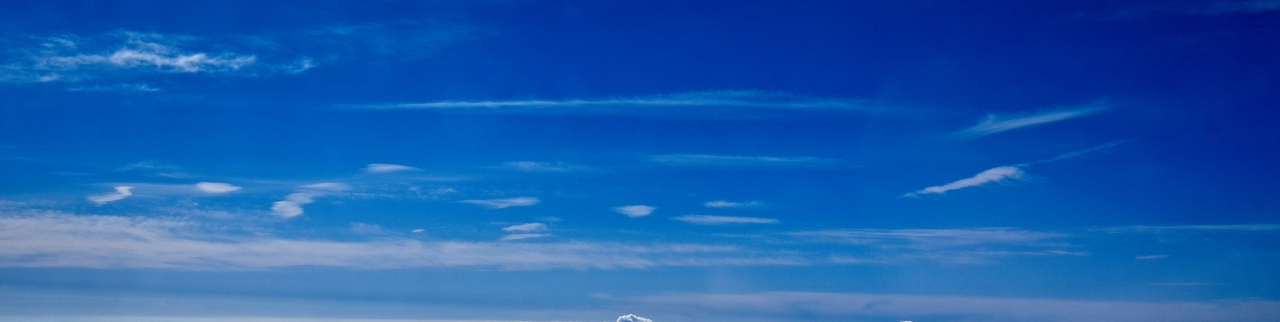
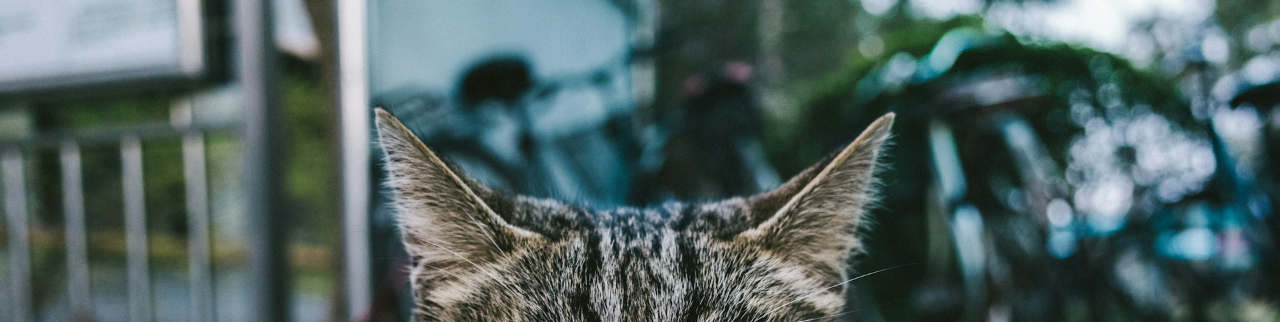
Before and after one commit to leahk92/TodaysTodo, a plain HTML site: page index.html in a window 1280 px wide. Shown: the top 322 px of the page. Drawn offline with Linux system fonts and the light colour scheme; a web font is replaced by a local one.

Commit message:
style.css

```diff
--- a/css/style.css
+++ b/css/style.css
@@ -21,7 +21,7 @@ html, body {
     height: 100%;
 }
 body {
-    background-image: url("../img/sky1.jpg");
+    background-image: url("../img/cat6.jpg");
     background-size: cover;
     background-repeat: no-repeat;
 }
```
